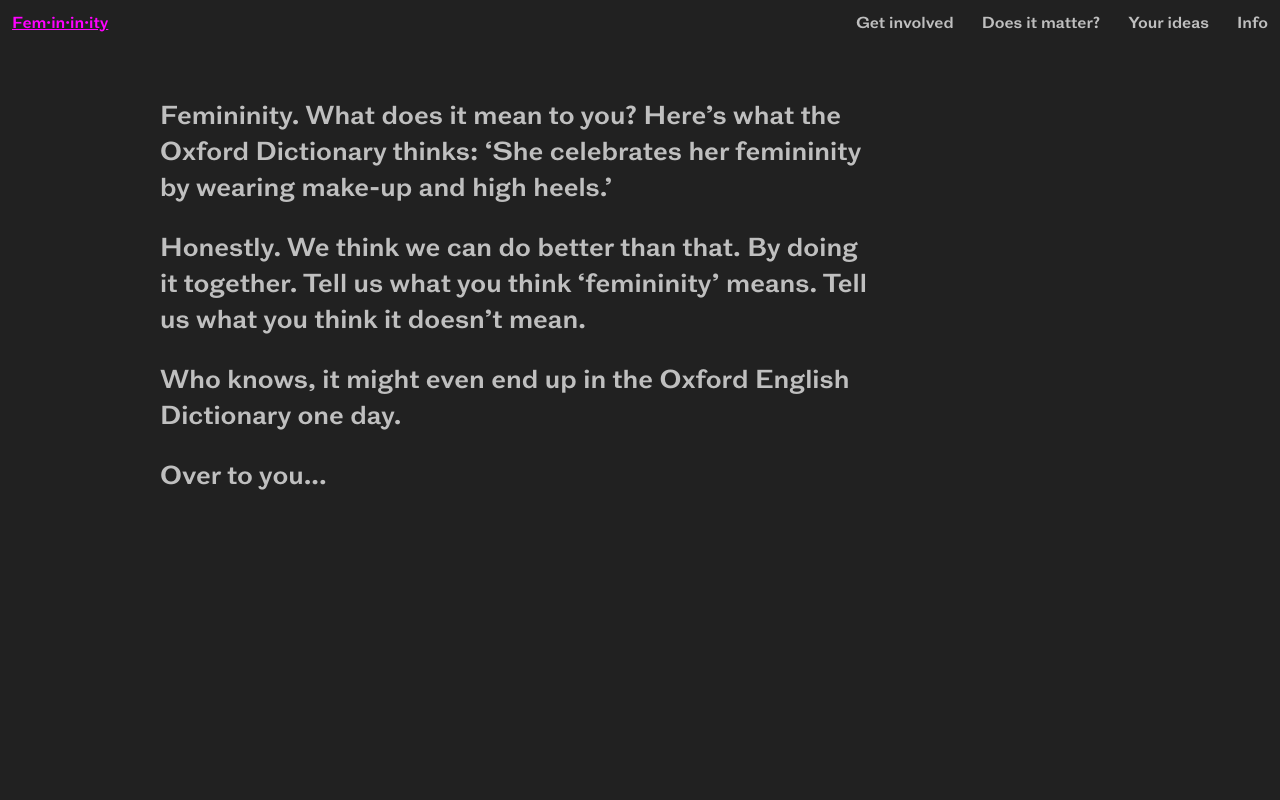
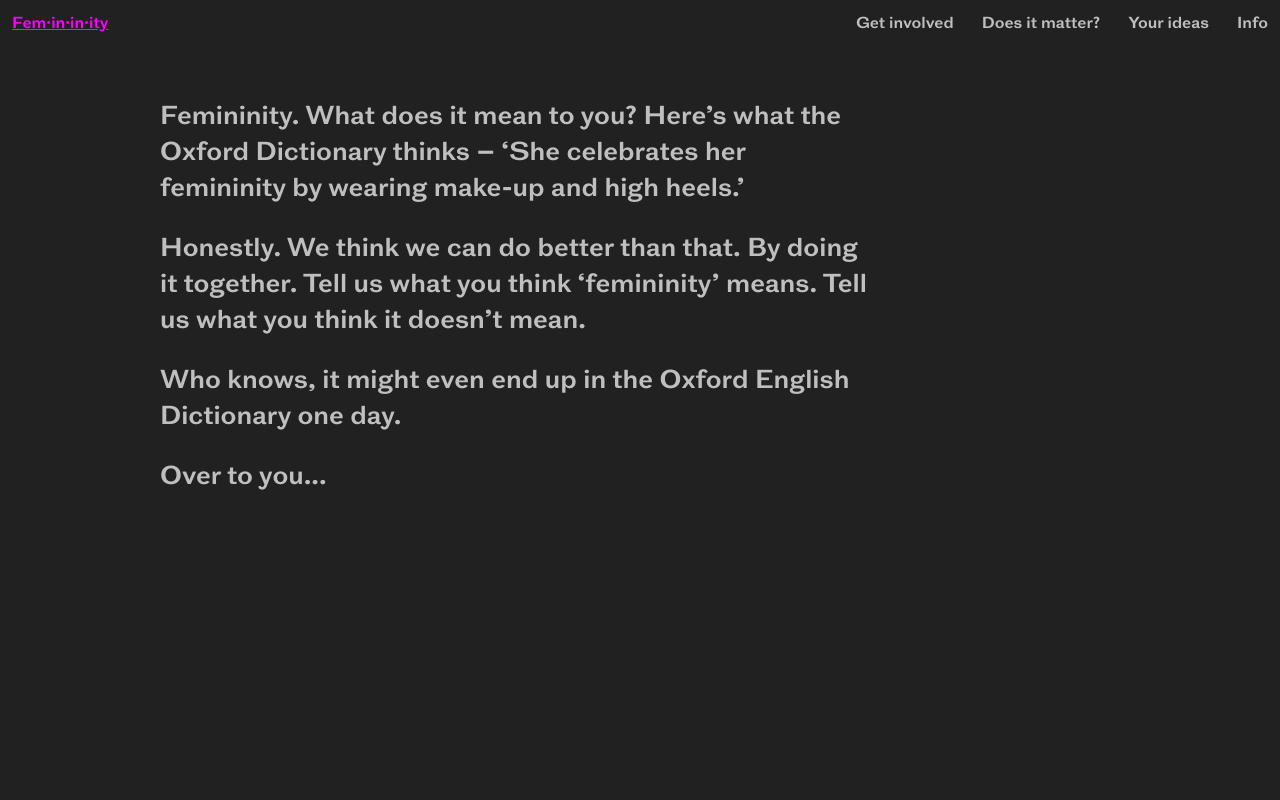
Before and after one commit to Josephwalker/femininity, a website: page index.html in a window 1280 px wide. Shown: the top 800 px of the page. Drawn offline with nearby package versions, Linux system fonts and the light colour scheme; files whose address does not match are found by name.

Commit message:
Update index.html

```diff
--- a/index.html
+++ b/index.html
@@ -30,7 +30,7 @@
             </nav>
         </div>
         <section class="page-section page-section--text" id="section-home">
-            <p>Femininity. What does it mean to you? Here’s what the Oxford Dictionary thinks: <a href="http://www.oxforddictionaries.com/definition/english/femininity?q=femininity+" class="highlight">‘She celebrates her femininity by wearing make-up and high heels.’</a></p>
+            <p>Femininity. What does it mean to you? Here’s what the Oxford Dictionary thinks – <a href="http://www.oxforddictionaries.com/definition/english/femininity?q=femininity+" class="highlight">‘She celebrates her femininity by wearing make-up and high heels.’</a></p>
             <p>Honestly. We think we can do better than that. By doing it together. Tell us what you think ‘femininity’ means. Tell us what you think it doesn’t mean.</p>
             <p>Who knows, it might even end up in the Oxford English Dictionary one day.</p>
             <p>Over to you...</p>
```
